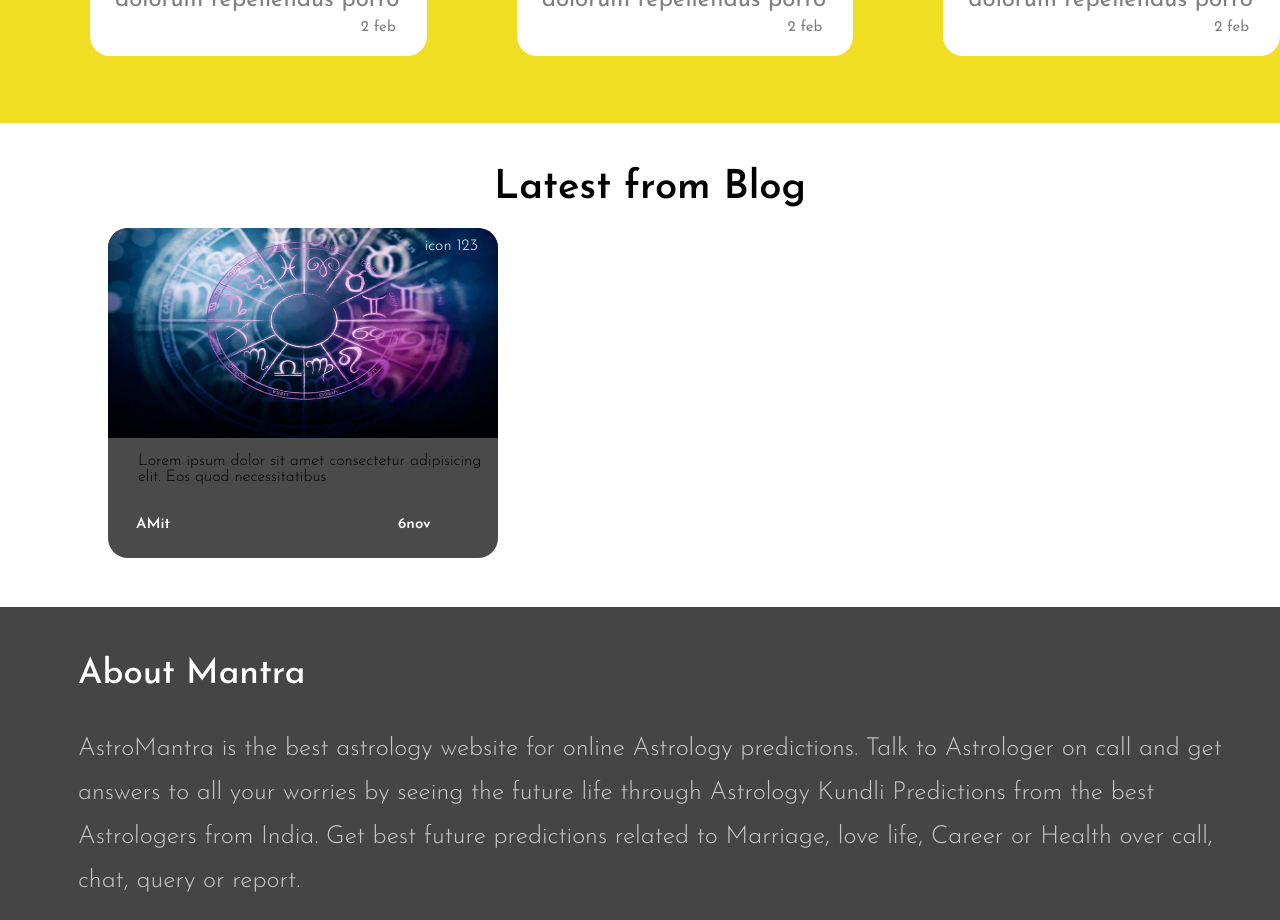
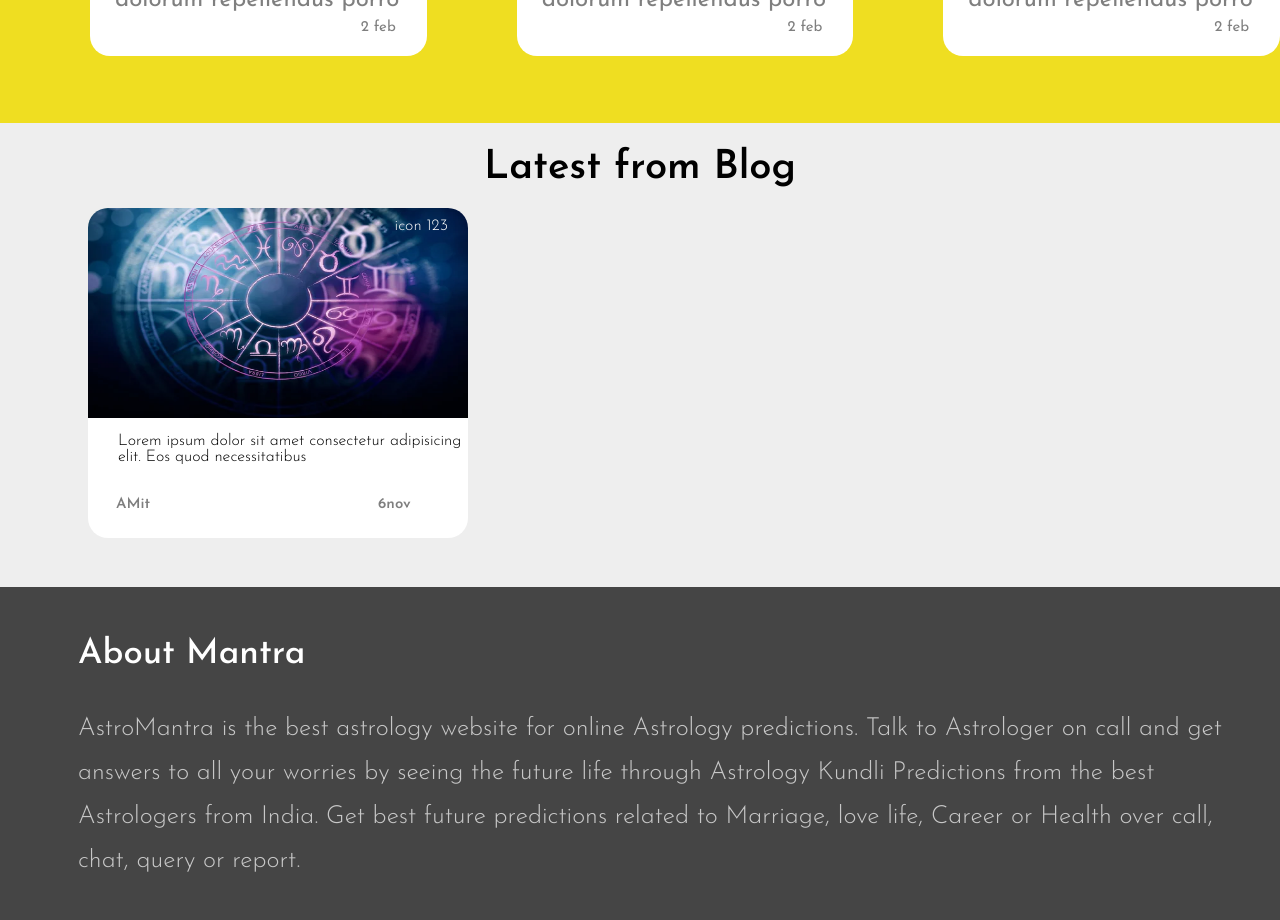
Before and after one commit to Indranil102/AstroMantra, a React (Vite) app: page / in a window 1280 px wide. Shown: the part 1780-2700 px from the top of the page. Built offline with nearby package versions, Linux system fonts and the light colour scheme; a web font is replaced by a local one.

Commit message:
update background

```diff
--- a/src/Pages/homepage/homepage.css
+++ b/src/Pages/homepage/homepage.css
@@ -316,8 +316,10 @@
 }
 .Blog-details{
     height: 58vh;
-    margin-top: 20px;
-    margin-left: 20px;
+
+
+    background: var(--bg-color-sub-main);
+    width: 100%;
 }
 .Blog-details h2{
     text-align: center;
@@ -327,12 +329,12 @@
     padding-top: 25px;
 }
 .Blog-Box{
-    background-color: #4a4a4a;
+    background-color: var(--bg-color-main);
     margin-left: 88px;
     margin-top: 20px;
     /* height: 315px; */
 
-    width: 390px;
+    width: 380px;
     border-radius: 20px;
     position: relative;
 }
@@ -360,6 +362,7 @@
 .Blog-Box-sub p{
     margin-left: 30px;
     margin-top: 15px;
+
 }
 .Blog-Box-sub h6{
     margin-left: 28px;
@@ -367,7 +370,7 @@
     padding-bottom: 26px;
     font-size: 15px;
     font-weight: 600;
-    color: var(--text-color-main);
+    color: var(--text-color-sub-main);
 }
 .date-name{
     display: flex;
```
